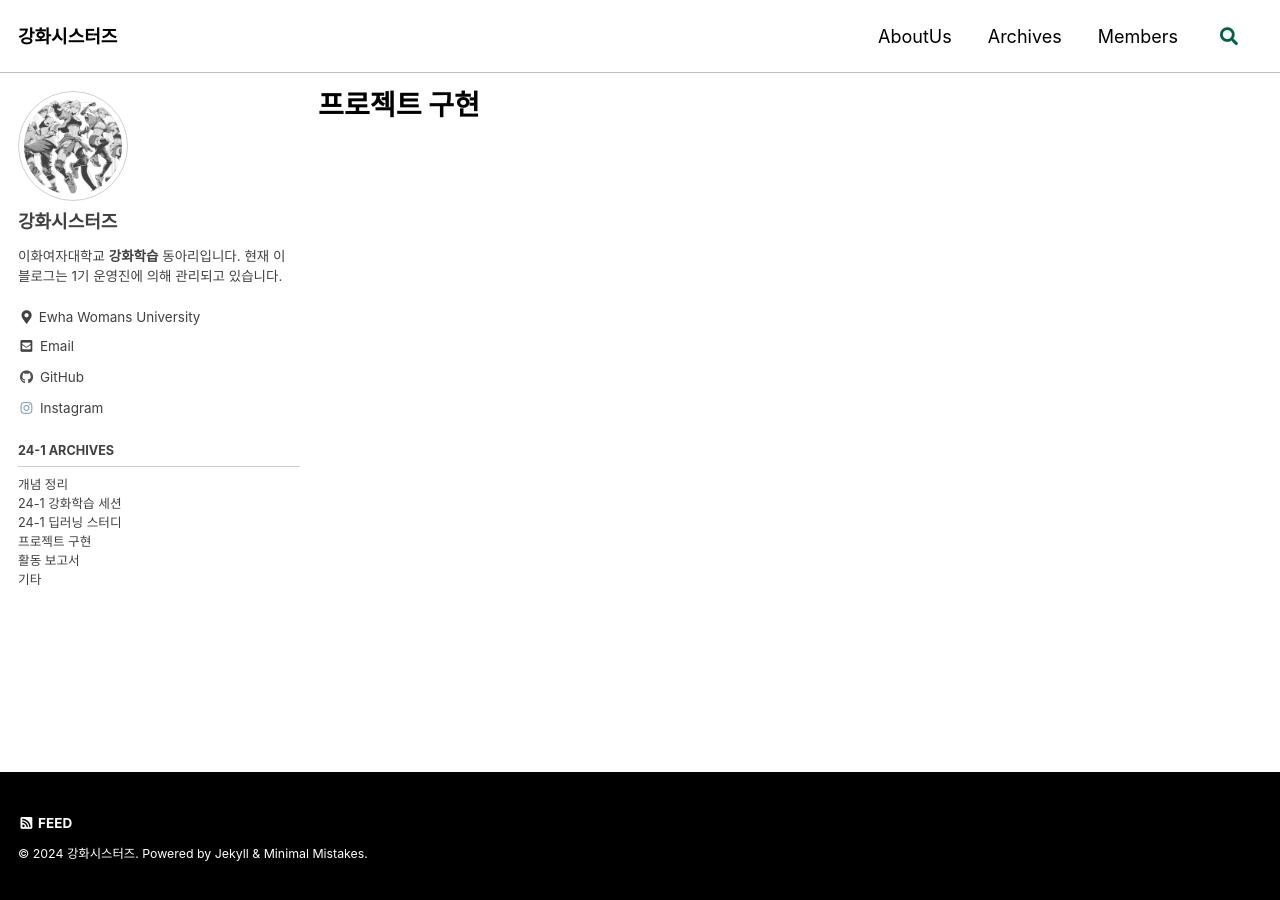
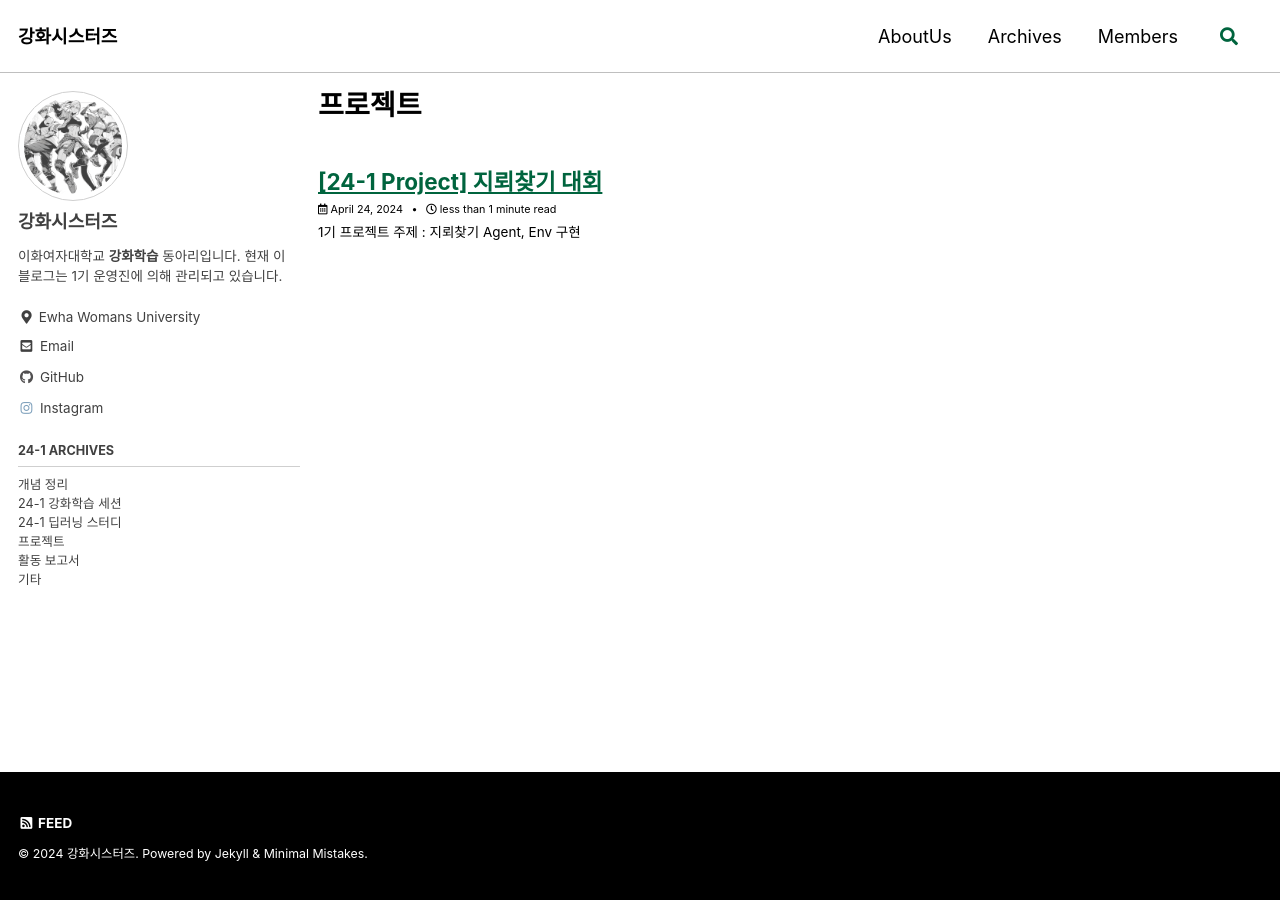
Before and after one commit to sy-mwish/kanghwasisters.github.io, a Jekyll site: the page built from _pages/categories/projects.md, in a window 1280 px wide. Built offline with Jekyll 4.4.1, drawn with Linux system fonts in a browser that asks for light colours; cached includes are drawn as plain includes.

Commit message:
프로젝트로 이름 변경

```diff
--- a/_data/navigation.yml
+++ b/_data/navigation.yml
@@ -21,7 +21,7 @@ sidebar-category:
         url: "/categories/RL_session"
       - title: "24-1  딥러닝  스터디"
         url: "/categories/DL_session"
-      - title: "프로젝트  구현"
+      - title: "프로젝트"
         url:  "/categories/projects"
       - title: "활동  보고서"
         url:  "/categories/reports/"
--- a/_pages/categories/projects.md
+++ b/_pages/categories/projects.md
@@ -1,8 +1,8 @@
 ---
-title: 프로젝트 구현
+title: 프로젝트
 layout: category
 permalink: /categories/projects/
-taxonomy: 프로젝트  구현
+taxonomy: 프로젝트
 ---
 
 {% assign posts = site.categories.categories %}
```
Also changed, not shown: _posts/2024-04-24-MinesweeperRLContest.md (+2 -2 lines).
